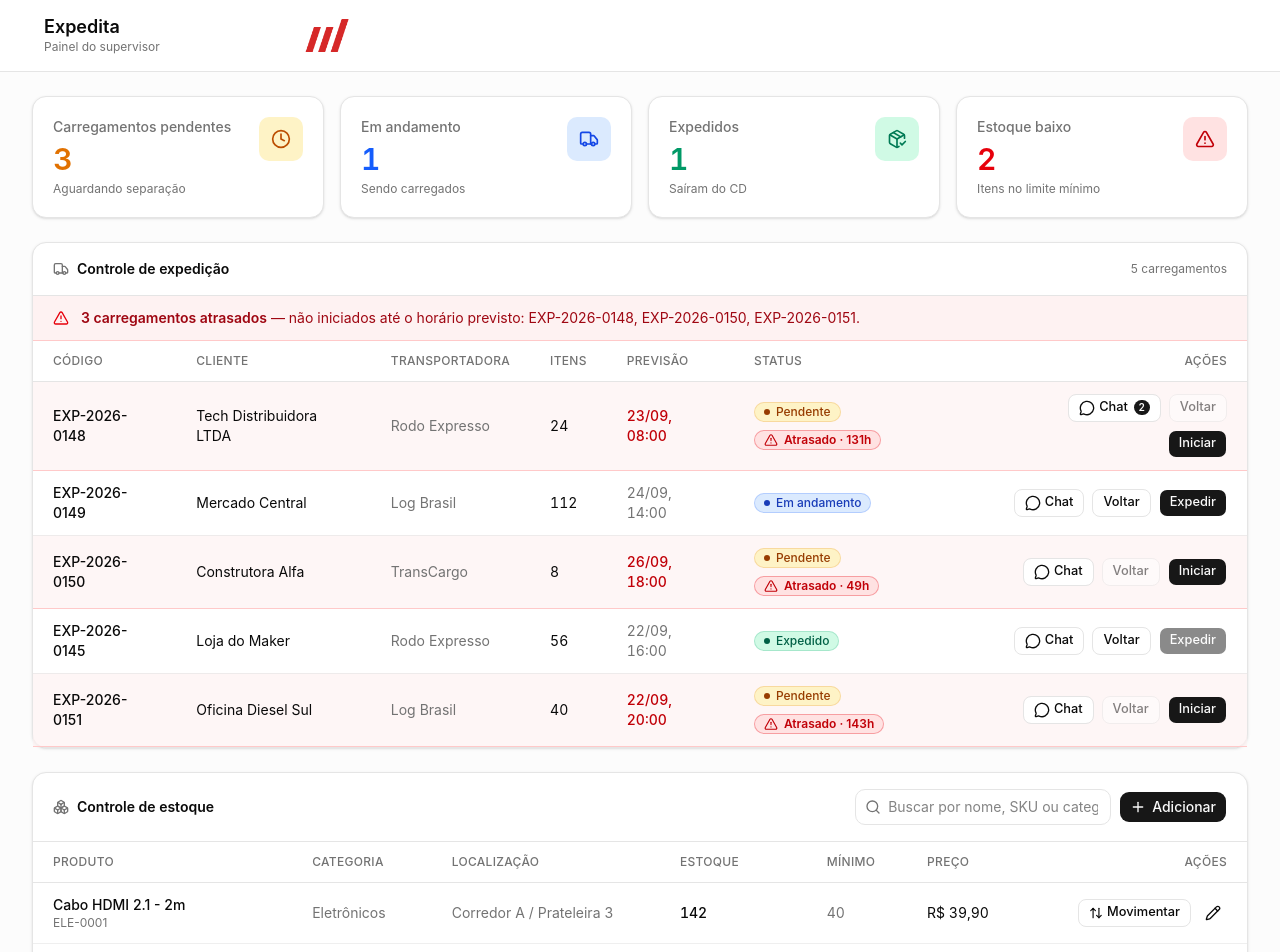
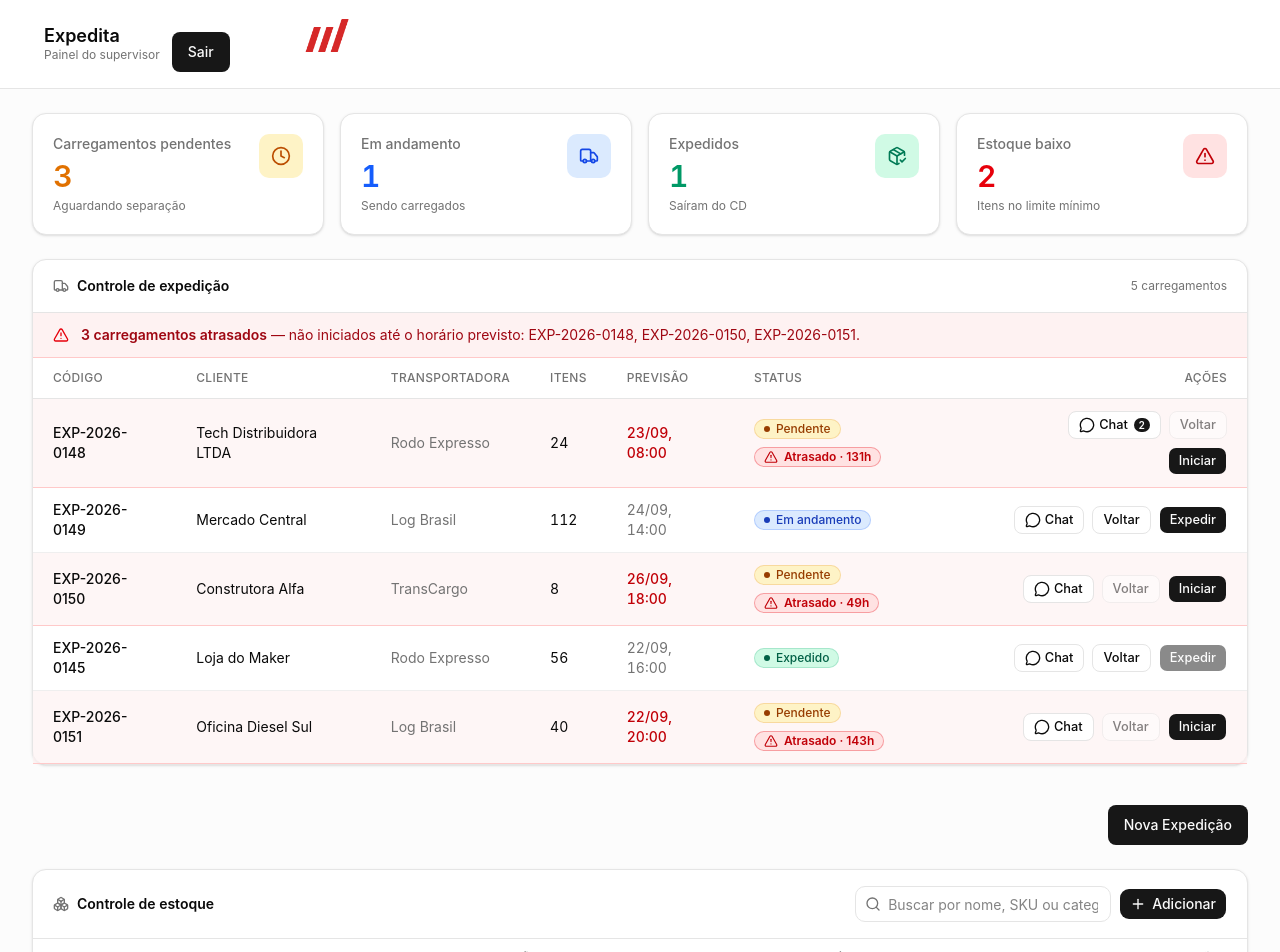
Before and after one commit to delfinog-dot/teste-1-v0, a Next.js app: page / in a window 1280 px wide. Shown: the top 952 px of the page. Built offline with nearby package versions, Linux system fonts and the light colour scheme.

Commit message:
inserção de botões

```diff
--- a/app/globals.css
+++ b/app/globals.css
@@ -102,6 +102,24 @@
   right: 150px; /* Ajuste conforme necessário para centralizar a imagem */
 }
 
+.logout {
+  display: flex;
+  justify-content: flex-end; /* Alinha o botão à direita */
+  margin-top: 1rem; /* Espaçamento superior */
+}
+
+.newexpedition {
+  display: flex;
+  justify-content: flex-end; /* Alinha o botão à direita */
+  margin-top: 1rem; /* Espaçamento superior */
+}
+
+.dark .newexpedition {
+  display: flex;
+  justify-content: flex-end; /* Alinha o botão à direita */
+  margin-top: 1rem; /* Espaçamento superior */
+}
+
 .dark {
   color-scheme: dark;
   --background: oklch(0.145 0 0);
--- a/app/page.tsx
+++ b/app/page.tsx
@@ -16,19 +16,27 @@ export default function Page() {
               <div className="logo">
                 <img src="/gemini-svg.png" alt="Logo Expedita" />
               </div>
-
               {/* Textos em coluna (Painel do supervisor embaixo de Expedita) */}
               <div className="flex flex-col leading-none">
                 <h1 className="text-lg font-semibold leading-tight">Expedita</h1>
                 <p className="text-xs text-muted-foreground">Painel do supervisor</p>
               </div>
-
+                 <div className="logout">
+                    <button className="inline-flex items-center justify-center rounded-md text-sm font-medium transition-colors focus-visible:outline-none focus-visible:ring-2 focus-visible:ring-ring focus-visible:ring-offset-2 disabled:opacity-50 disabled:pointer-events-none bg-primary text-primary-foreground hover:bg-primary/90 h-10 py-2 px-4">
+                      Sair
+                    </button>
+                 </div>
             </div>
           </header>
 
           <main className="mx-auto flex max-w-7xl flex-col gap-6 px-4 py-6 sm:px-6 lg:px-8">
             <MetricCards />
             <ExpeditionTable />
+             <div className="newexpedition">
+                    <button className="inline-flex items-center justify-center rounded-md text-sm font-medium transition-colors focus-visible:outline-none focus-visible:ring-2 focus-visible:ring-ring focus-visible:ring-offset-2 disabled:opacity-50 disabled:pointer-events-none bg-primary text-primary-foreground hover:bg-primary/90 h-10 py-2 px-4">
+                      Nova Expedição
+                    </button>
+                  </div>
             <ProductsTable />
           </main>
         </div>
```
